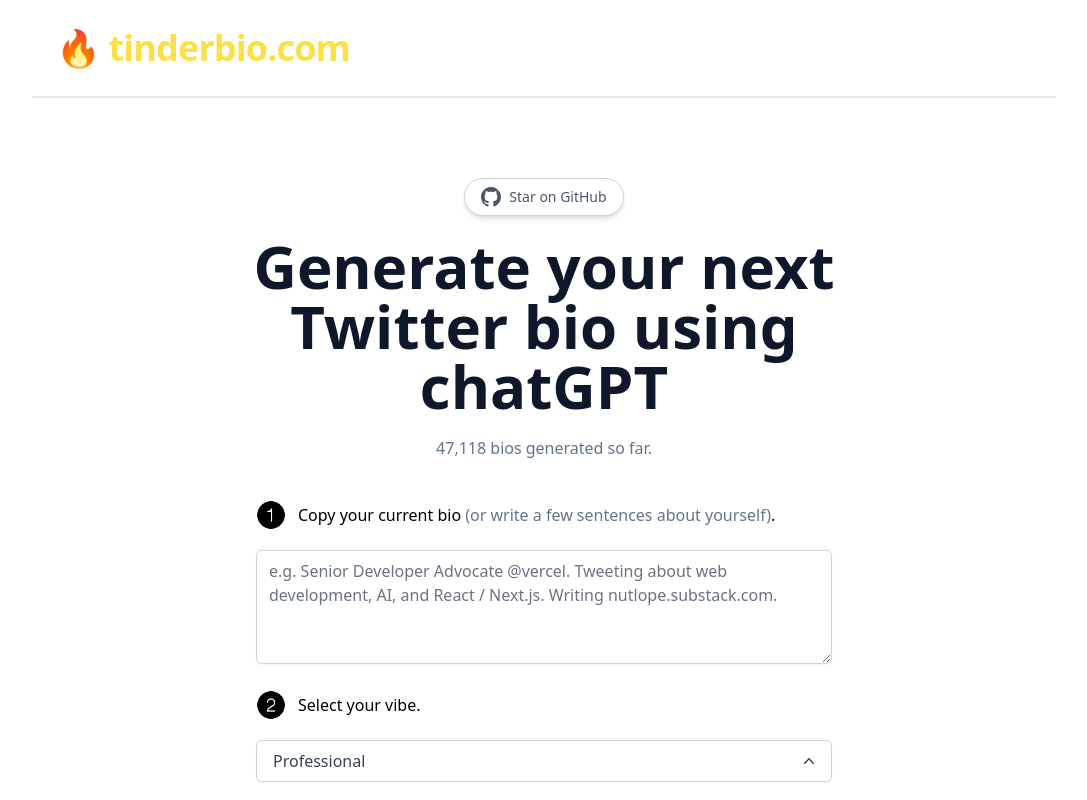
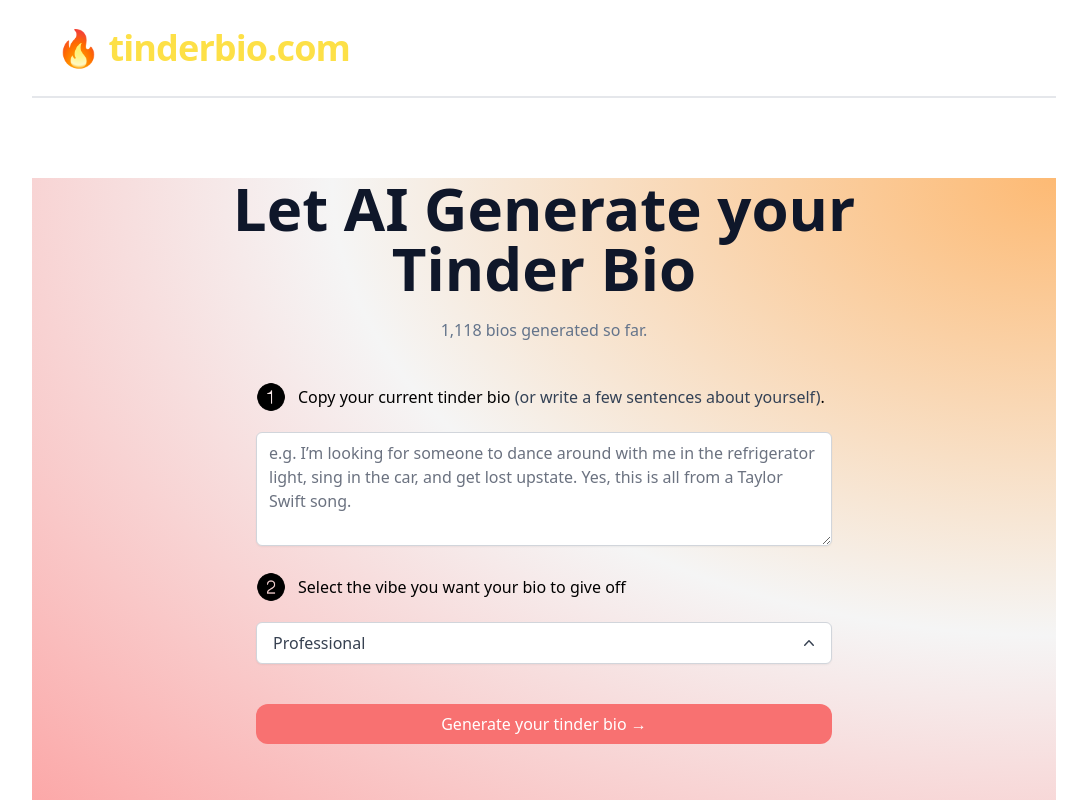
Before and after one commit to BullishAF/aidatingbio, a Next.js app: page / in a window 1280 px wide. Shown: the top 800 px of the page, without its empty margins (96-1183 px from the left). Built offline with nearby package versions, Linux system fonts and the light colour scheme.

Commit message:
Update index.tsx

```diff
--- a/pages/index.tsx
+++ b/pages/index.tsx
@@ -28,7 +28,7 @@ const Home: NextPage = () => {
       ? "Make sure there is a joke in there and it's a little ridiculous."
       : null
   }
-      Make sure each generated biography is less than 160 characters, has short sentences that are found in Twitter bios, and base them on this context: ${bio}${
+      Make sure each generated biography is less than 160 characters, has short sentences that are found in tinder bios, and base them on this context: ${bio}${
     bio.slice(-1) === "." ? "" : "."
   }`;
 
@@ -73,25 +73,17 @@ const Home: NextPage = () => {
   return (
     <div className="flex max-w-5xl mx-auto flex-col items-center justify-center py-2 min-h-screen">
       <Head>
-        <title>Twitter Bio Generator</title>
+        <title>Tinder Bio Generator</title>
         <link rel="icon" href="/favicon.ico" />
       </Head>
 
       <Header />
-      <main className="flex flex-1 w-full flex-col items-center justify-center text-center px-4 mt-12 sm:mt-20">
-        <a
-          className="flex max-w-fit items-center justify-center space-x-2 rounded-full border border-gray-300 bg-white px-4 py-2 text-sm text-gray-600 shadow-md transition-colors hover:bg-gray-100 mb-5"
-          href="https://github.com/Nutlope/twitterbio"
-          target="_blank"
-          rel="noopener noreferrer"
-        >
-          <Github />
-          <p>Star on GitHub</p>
-        </a>
+      <main className="bg-[radial-gradient(ellipse_at_top_right,_var(--tw-gradient-stops))] from-orange-300 via-neutral-100 to-red-300 flex flex-1 w-full flex-col items-center justify-center text-center px-4 mt-12 sm:mt-20">
+
         <h1 className="sm:text-6xl text-4xl max-w-[708px] font-bold text-slate-900">
-          Generate your next Twitter bio using chatGPT
+          Let AI Generate your Tinder Bio
         </h1>
-        <p className="text-slate-500 mt-5">47,118 bios generated so far.</p>
+        <p className="text-slate-500 mt-5">1,118 bios generated so far.</p>
         <div className="max-w-xl w-full">
           <div className="flex mt-10 items-center space-x-3">
             <Image
@@ -102,8 +94,8 @@ const Home: NextPage = () => {
               className="mb-5 sm:mb-0"
             />
             <p className="text-left font-medium">
-              Copy your current bio{" "}
-              <span className="text-slate-500">
+              Copy your current tinder bio{" "}
+              <span className="text-slate-700">
                 (or write a few sentences about yourself)
               </span>
               .
@@ -115,12 +107,12 @@ const Home: NextPage = () => {
             rows={4}
             className="w-full rounded-md border-gray-300 shadow-sm focus:border-black focus:ring-black my-5"
             placeholder={
-              "e.g. Senior Developer Advocate @vercel. Tweeting about web development, AI, and React / Next.js. Writing nutlope.substack.com."
+              "e.g. I’m looking for someone to dance around with me in the refrigerator light, sing in the car, and get lost upstate. Yes, this is all from a Taylor Swift song."
             }
           />
           <div className="flex mb-5 items-center space-x-3">
             <Image src="/2-black.png" width={30} height={30} alt="1 icon" />
-            <p className="text-left font-medium">Select your vibe.</p>
+            <p className="text-left font-medium">Select the vibe you want your bio to give off</p>
           </div>
           <div className="block">
             <DropDown vibe={vibe} setVibe={(newVibe) => setVibe(newVibe)} />
@@ -128,15 +120,15 @@ const Home: NextPage = () => {
 
           {!loading && (
             <button
-              className="bg-black rounded-xl text-white font-medium px-4 py-2 sm:mt-10 mt-8 hover:bg-black/80 w-full"
+              className="bg-red-400 rounded-xl text-white font-medium px-4 py-2 sm:mt-10 mt-8 hover:bg-red-500/80 w-full"
               onClick={(e) => generateBio(e)}
             >
-              Generate your bio &rarr;
+              Generate your tinder bio &rarr;
             </button>
           )}
           {loading && (
             <button
-              className="bg-black rounded-xl text-white font-medium px-4 py-2 sm:mt-10 mt-8 hover:bg-black/80 w-full"
+              className="bg-slate-300 rounded-xl text-white font-medium px-4 py-2 sm:mt-10 mt-8 hover:bg-slate-300/80 w-full"
               disabled
             >
               <LoadingDots color="white" style="large" />
@@ -157,7 +149,7 @@ const Home: NextPage = () => {
                   className="sm:text-4xl text-3xl font-bold text-slate-900 mx-auto"
                   ref={bioRef}
                 >
-                  Your generated bios
+                  Your generated tinder bios!
                 </h2>
               </div>
               <div className="space-y-8 flex flex-col items-center justify-center max-w-xl mx-auto">
```
